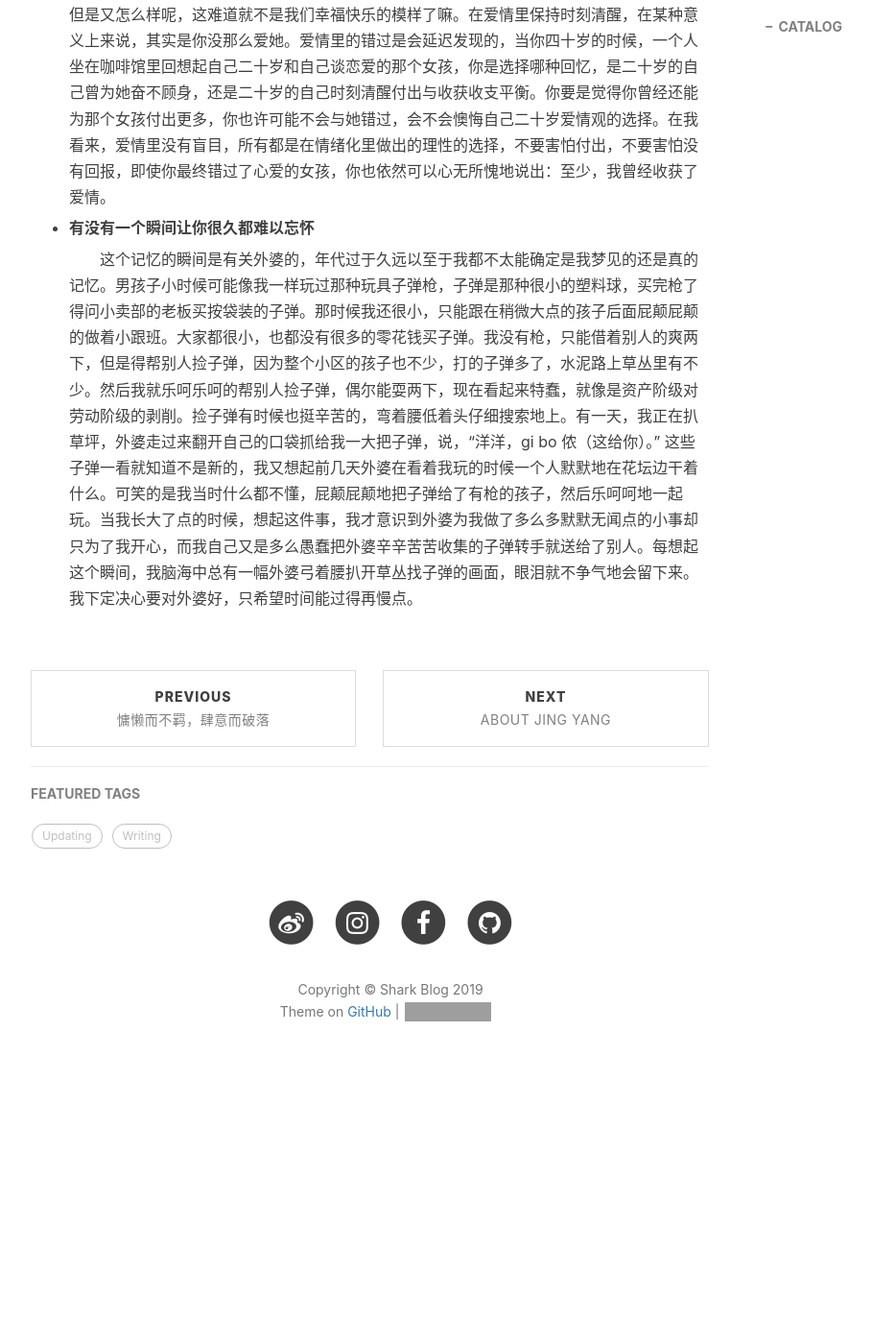
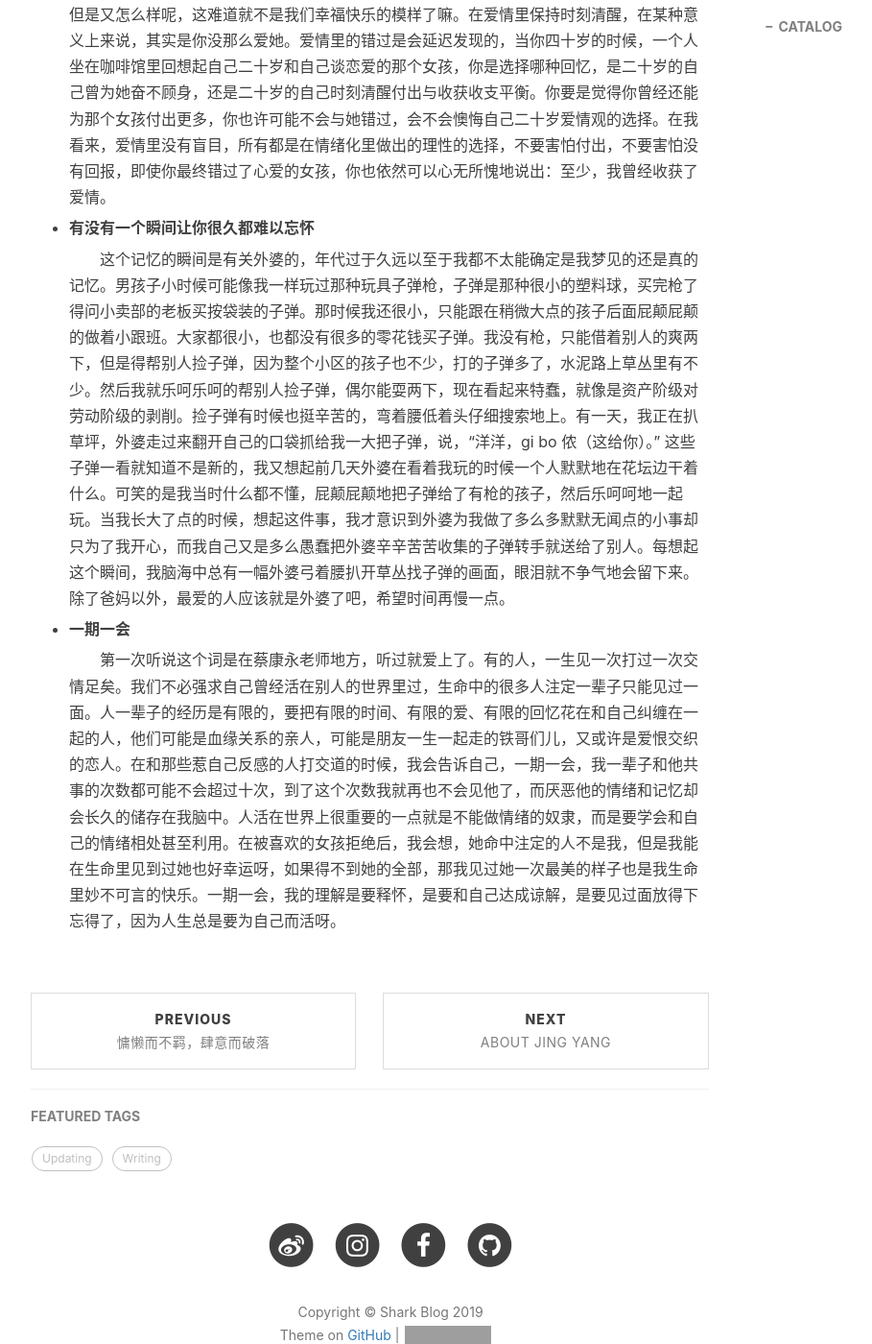
Before and after one commit to sharkjingyang/sharkjingyang.github.io, a Jekyll site: the page built from _posts/2019-11-20-话题和思考.md, in a window 1280 px wide and 1400 px high, scrolled down 2897 px. Shown: the whole window at 96% size, without its empty margins (233-1142 px from the left). Built offline with Jekyll 4.4.1, drawn with Linux system fonts in a browser that asks for light colours; nearby versions of some CDN libraries; comment, search, counter and statistics services are not loaded; before the commit the page ends 4055 px from its top, so only the background shows below that; grey boxes are pictures that could not be loaded.

```diff
--- a/_posts/2019-11-20-话题和思考.md
+++ b/_posts/2019-11-20-话题和思考.md
@@ -51,4 +51,8 @@ tags:
 
 * **有没有一个瞬间让你很久都难以忘怀**
 
-  &emsp;&emsp;这个记忆的瞬间是有关外婆的，年代过于久远以至于我都不太能确定是我梦见的还是真的记忆。男孩子小时候可能像我一样玩过那种玩具子弹枪，子弹是那种很小的塑料球，买完枪了得问小卖部的老板买按袋装的子弹。那时候我还很小，只能跟在稍微大点的孩子后面屁颠屁颠的做着小跟班。大家都很小，也都没有很多的零花钱买子弹。我没有枪，只能借着别人的爽两下，但是得帮别人捡子弹，因为整个小区的孩子也不少，打的子弹多了，水泥路上草丛里有不少。然后我就乐呵乐呵的帮别人捡子弹，偶尔能耍两下，现在看起来特蠢，就像是资产阶级对劳动阶级的剥削。捡子弹有时候也挺辛苦的，弯着腰低着头仔细搜索地上。有一天，我正在扒草坪，外婆走过来翻开自己的口袋抓给我一大把子弹，说，“洋洋，gi bo 侬（这给你）。” 这些子弹一看就知道不是新的，我又想起前几天外婆在看着我玩的时候一个人默默地在花坛边干着什么。可笑的是我当时什么都不懂，屁颠屁颠地把子弹给了有枪的孩子，然后乐呵呵地一起玩。当我长大了点的时候，想起这件事，我才意识到外婆为我做了多么多默默无闻点的小事却只为了我开心，而我自己又是多么愚蠢把外婆辛辛苦苦收集的子弹转手就送给了别人。每想起这个瞬间，我脑海中总有一幅外婆弓着腰扒开草丛找子弹的画面，眼泪就不争气地会留下来。我下定决心要对外婆好，只希望时间能过得再慢点。
+  &emsp;&emsp;这个记忆的瞬间是有关外婆的，年代过于久远以至于我都不太能确定是我梦见的还是真的记忆。男孩子小时候可能像我一样玩过那种玩具子弹枪，子弹是那种很小的塑料球，买完枪了得问小卖部的老板买按袋装的子弹。那时候我还很小，只能跟在稍微大点的孩子后面屁颠屁颠的做着小跟班。大家都很小，也都没有很多的零花钱买子弹。我没有枪，只能借着别人的爽两下，但是得帮别人捡子弹，因为整个小区的孩子也不少，打的子弹多了，水泥路上草丛里有不少。然后我就乐呵乐呵的帮别人捡子弹，偶尔能耍两下，现在看起来特蠢，就像是资产阶级对劳动阶级的剥削。捡子弹有时候也挺辛苦的，弯着腰低着头仔细搜索地上。有一天，我正在扒草坪，外婆走过来翻开自己的口袋抓给我一大把子弹，说，“洋洋，gi bo 侬（这给你）。” 这些子弹一看就知道不是新的，我又想起前几天外婆在看着我玩的时候一个人默默地在花坛边干着什么。可笑的是我当时什么都不懂，屁颠屁颠地把子弹给了有枪的孩子，然后乐呵呵地一起玩。当我长大了点的时候，想起这件事，我才意识到外婆为我做了多么多默默无闻点的小事却只为了我开心，而我自己又是多么愚蠢把外婆辛辛苦苦收集的子弹转手就送给了别人。每想起这个瞬间，我脑海中总有一幅外婆弓着腰扒开草丛找子弹的画面，眼泪就不争气地会留下来。除了爸妈以外，最爱的人应该就是外婆了吧，希望时间再慢一点。
+
+* **一期一会**
+
+  &emsp;&emsp;第一次听说这个词是在蔡康永老师地方，听过就爱上了。有的人，一生见一次打过一次交情足矣。我们不必强求自己曾经活在别人的世界里过，生命中的很多人注定一辈子只能见过一面。人一辈子的经历是有限的，要把有限的时间、有限的爱、有限的回忆花在和自己纠缠在一起的人，他们可能是血缘关系的亲人，可能是朋友一生一起走的铁哥们儿，又或许是爱恨交织的恋人。在和那些惹自己反感的人打交道的时候，我会告诉自己，一期一会，我一辈子和他共事的次数都可能不会超过十次，到了这个次数我就再也不会见他了，而厌恶他的情绪和记忆却会长久的储存在我脑中。人活在世界上很重要的一点就是不能做情绪的奴隶，而是要学会和自己的情绪相处甚至利用。在被喜欢的女孩拒绝后，我会想，她命中注定的人不是我，但是我能在生命里见到过她也好幸运呀，如果得不到她的全部，那我见过她一次最美的样子也是我生命里妙不可言的快乐。一期一会，我的理解是要释怀，是要和自己达成谅解，是要见过面放得下忘得了，因为人生总是要为自己而活呀。
```
